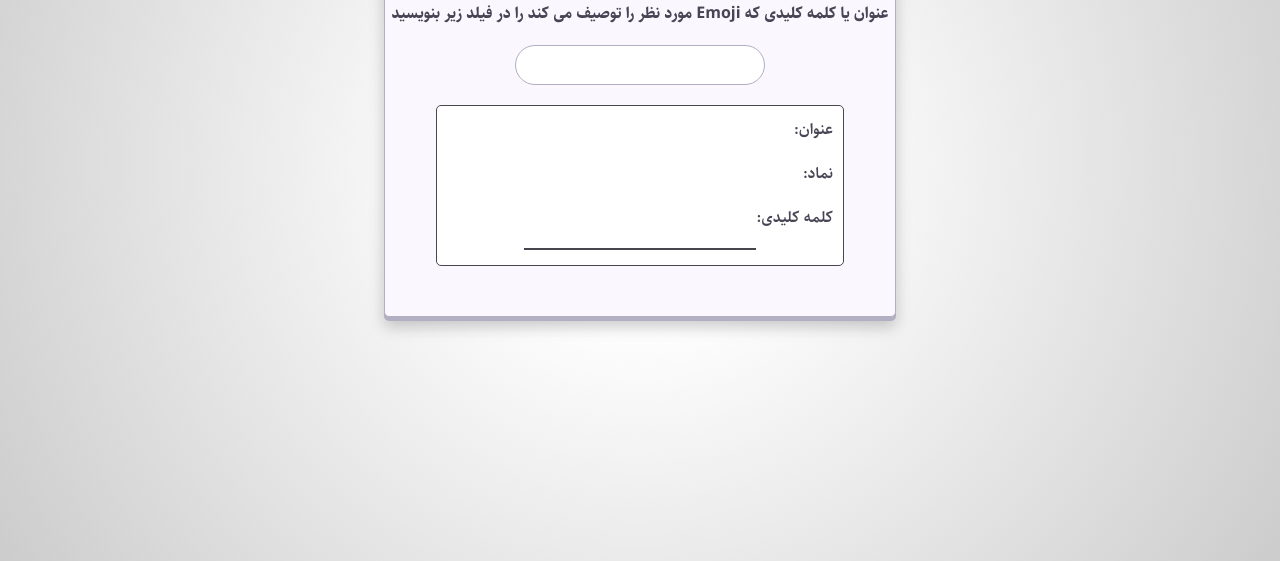
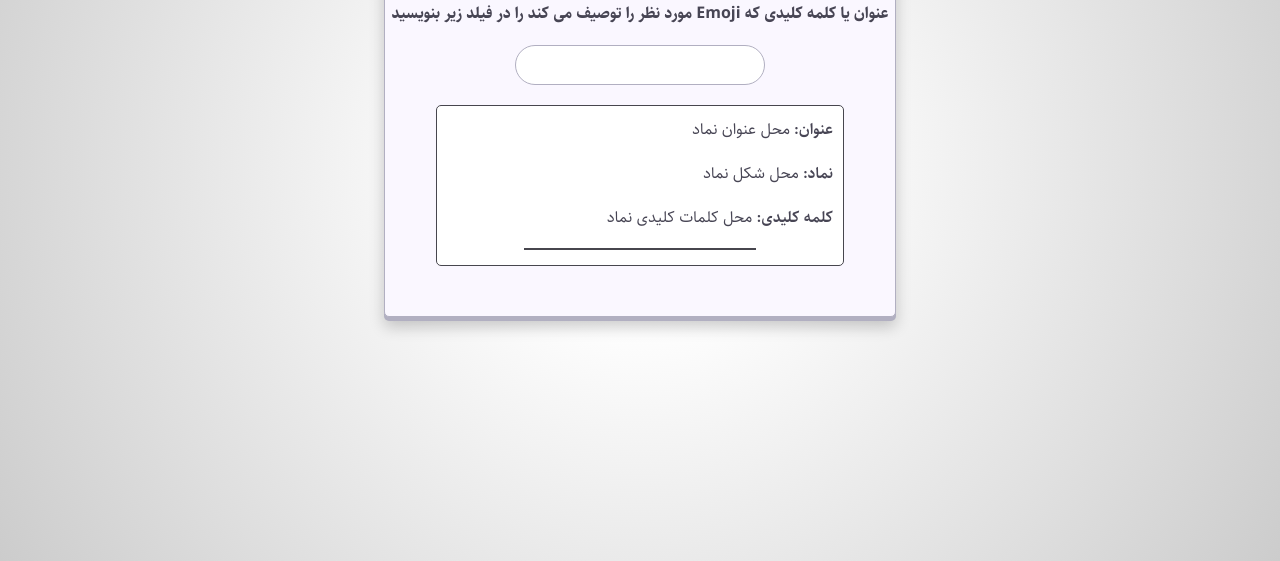
Before and after one commit to amirreza017/search_emoji, a React app: page / in a window 1280 px wide. Shown: the part 239-800 px from the top of the page. Built offline with nearby package versions, Linux system fonts and the light colour scheme.

Commit message:
bug fixed

```diff
--- a/src/Pages/Home/Home.css
+++ b/src/Pages/Home/Home.css
@@ -9,6 +9,7 @@
     margin: 100px auto;
     color: #474554;
     direction: rtl;
+
 }
 @media screen and (min-width: 970px) and (max-width: 1210px) {
     .container {
--- a/src/Pages/Home/Home.js
+++ b/src/Pages/Home/Home.js
@@ -1,4 +1,4 @@
-import React, { useState } from 'react'
+import React, {  useEffect, useState } from 'react'
 import './Home.css'
 import EmojiList from '../../Data/EmojiList.json'
 
@@ -6,35 +6,43 @@ import EmojiList from '../../Data/EmojiList.json'
 const Home = () => {
 
     // useState
-    const [textValue,setTextValue] = useState('ffffffffffffffff')
+    const [textValue,setTextValue] = useState('')
+    const [emojiData,setEmojiData] = useState([]);
 
     // Functions
     const textOnChange = (event) => {
         setTextValue(event.target.value)
     }
 
-    EmojiList.forEach((data,index) => {
-        if (EmojiList[index].title.includes(textValue) ) {
-            document.getElementById('container_result').innerHTML += `
-                <p className='para'>عنوان: <span id='result-title'>${EmojiList[index].title}</span></p>
-                <p className='para'>نماد: <span id='result-symbol'>${EmojiList[index].symbol}</span></p>
-                <p className='para'>کلمه کلیدی: <span id='result-keyword'>${EmojiList[index].keywords}</span></p>
-                <div className='border'></div>
-            `
+    useEffect(() => {
+        if (textValue === '') {
+            const result = EmojiList.filter(emj => emj.title.includes('محل'));
+            setEmojiData(result);
+        } else {
+            const result = EmojiList.filter(emj => emj.title.includes(textValue) || emj.keywords.includes(textValue));
+            setEmojiData(result);
         }
-    })
+    },[textValue])
+
+
 
     // Return
     return (
-        <div className='container' id='container'>
+        <div className='container'>
             <h1 className='container_header'>جست و جوی Emoji</h1>
             <h3 className='container_header2'>عنوان یا کلمه کلیدی که Emoji مورد نظر را توصیف می کند را در فیلد زیر بنویسید</h3>
-            <input type='text' id='textvalueid' onChange={event => textOnChange(event)} />
-            <div className='container_result' id='container_result'>
-                <p className='para'>عنوان: <span id='result-title'></span></p>
-                <p className='para'>نماد: <span id='result-symbol'></span></p>
-                <p className='para'>کلمه کلیدی: <span id='result-keyword'></span></p>
-                <div className='border'></div>
+            <input type='text' id='textvalueid' onChange={textOnChange} />
+            <div className='container_result'>
+                {emojiData.map((data,index) => {
+                return (
+                    <div key={index}>
+                    <p><span className='para'>عنوان:</span> {data.title}</p>
+                    <p><span className='para'>نماد:</span> {data.symbol}</p>
+                    <p><span className='para'>کلمه کلیدی:</span> {data.keywords}</p>
+                    <div className='border'></div>
+                    </div>
+                    )
+                })}
             </div>
         </div>
     )
```
Also changed, not shown: src/Data/EmojiList.json.
